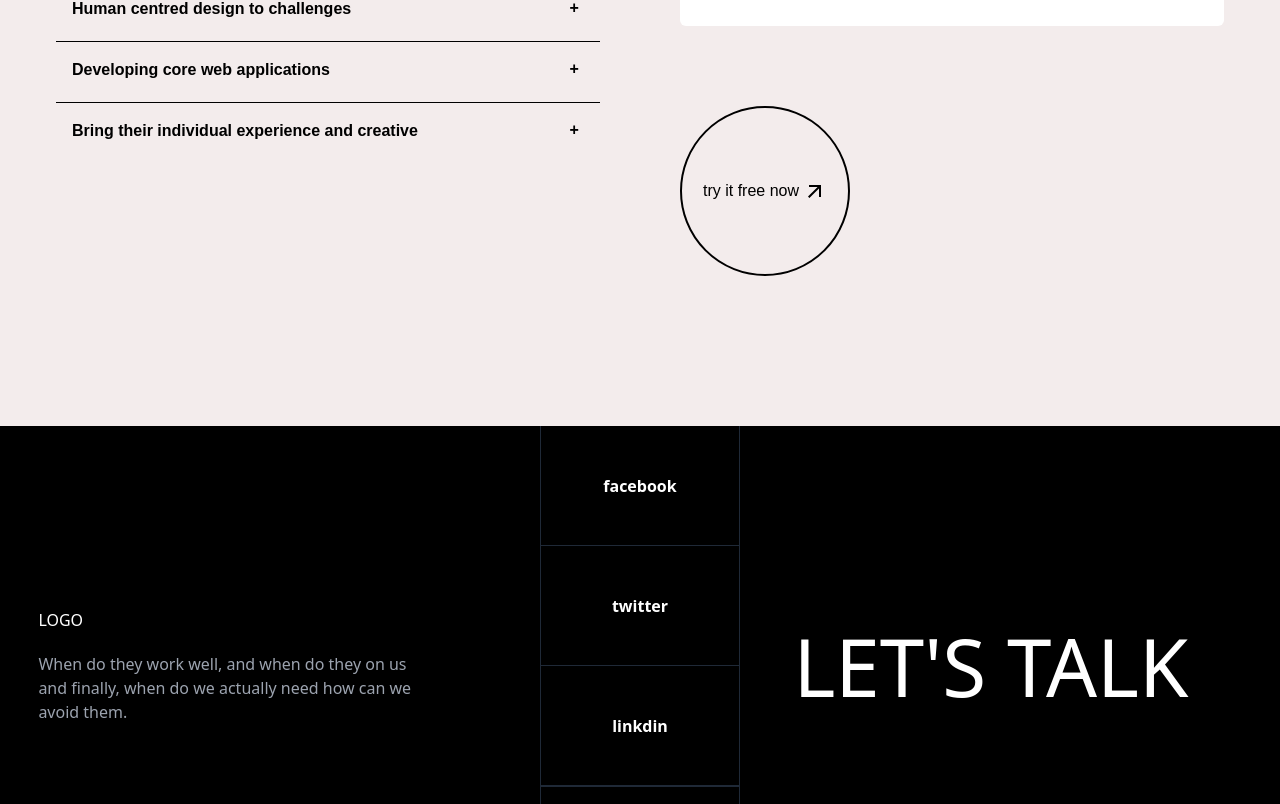
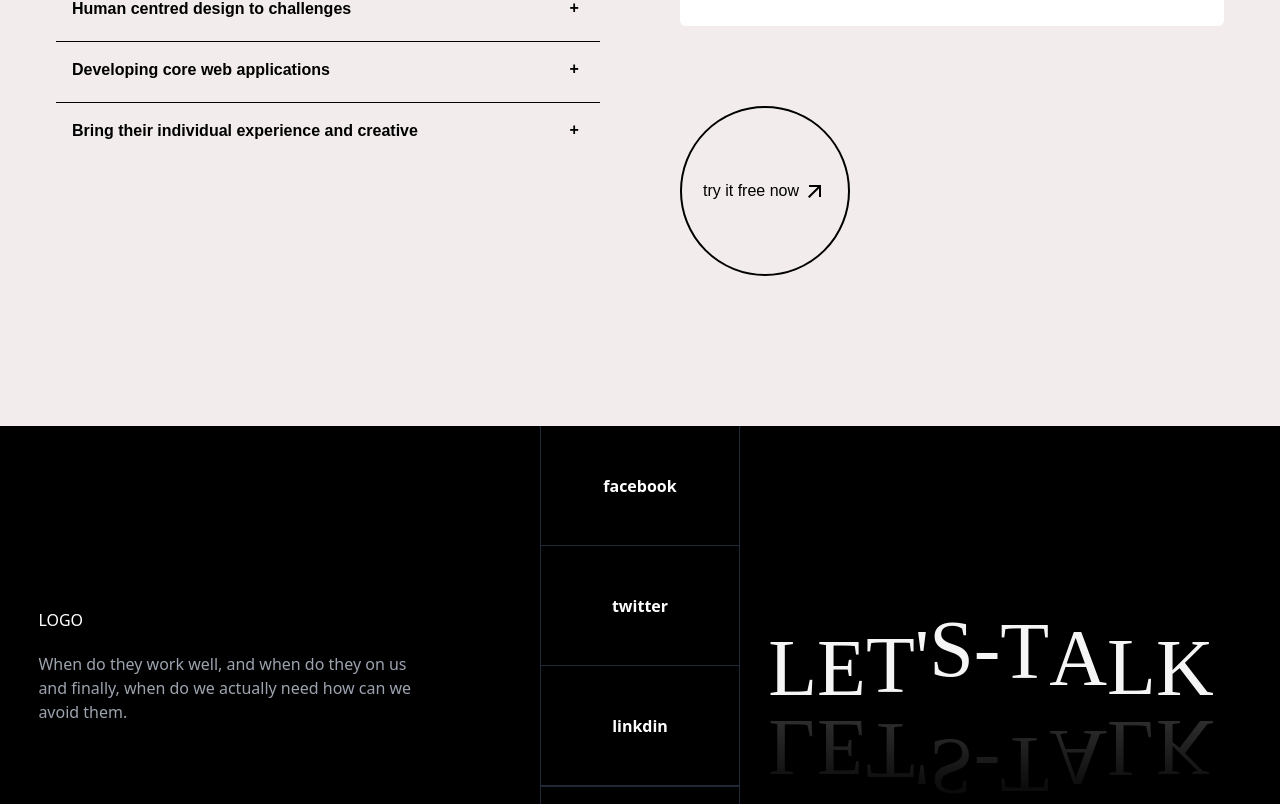
Before and after one commit to FozleRabbi1/bd-callingId-client-task2, a React (Vite) app: page / in a window 1280 px wide. Shown: the part 11196-12000 px from the top of the page. Built offline with nearby package versions, Linux system fonts and the light colour scheme.

Commit message:
update Let's Talk Heading animation

```diff
--- a/src/Shared/Footer.jsx
+++ b/src/Shared/Footer.jsx
@@ -20,7 +20,21 @@ const Footer = () => {
                 </div>
 
                 <div className=" col-span-12 md:col-span-5 flex justify-center items-center">
-                    <h2 className="text-[40px] lg:text-[80px] uppercase my-10 lg:my-0"> Let's Talk </h2>
+                    {/* <h2 className="text-[40px] lg:text-[80px] uppercase my-10 lg:my-0"> Let's Talk </h2> */}
+
+                    <div className="text-container text-[40px] lg:text-[80px] uppercase my-10 lg:my-0">
+                        <span style={{ '--text': 1 }}>L</span>
+                        <span style={{ '--text': 2 }}>E</span>
+                        <span style={{ '--text': 3 }}>T</span>
+                        <span style={{ '--text': 4 }}>'</span>
+                        <span style={{ '--text': 5 }}>S</span>
+                        <span style={{ '--text': 6 }}>-</span>
+                        <span style={{ '--text': 7 }}>T</span>
+                        <span style={{ '--text': 8 }}>A</span>
+                        <span style={{ '--text': 9 }}>L</span>
+                        <span style={{ '--text': 10 }}>K</span>
+                    </div>
+
                 </div>
 
             </div>
--- a/src/index.css
+++ b/src/index.css
@@ -5,3 +5,29 @@
 html {
   scroll-behavior: smooth;
 }
+
+.text-container {
+  position: relative;
+  -webkit-box-reflect: below -40px linear-gradient(transparent, rgba(0, 0, 0, 0.25));
+}
+
+.text-container span {
+  position: relative;
+  display: inline-block;
+  color: #f5f5f5;
+  font-family: "Merienda One", cursive;
+  animation: jumpingTextAnim 2s infinite ease;
+  animation-delay: calc(0.1s * var(--text));
+}
+
+@keyframes jumpingTextAnim {
+  0%,
+  40%,
+  100% {
+    transform: translateY(0);
+  }
+
+  20% {
+    transform: translateY(-20px);
+  }
+}
```
